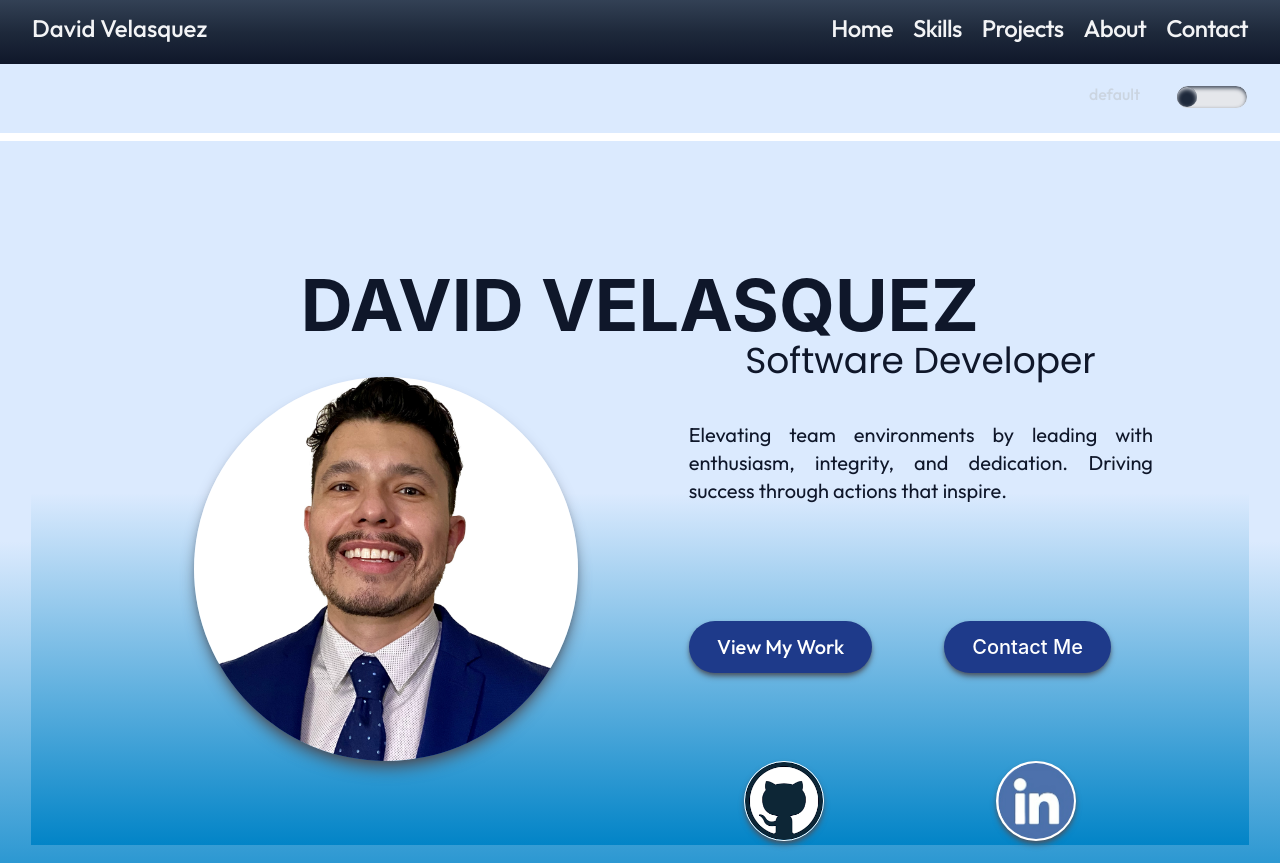
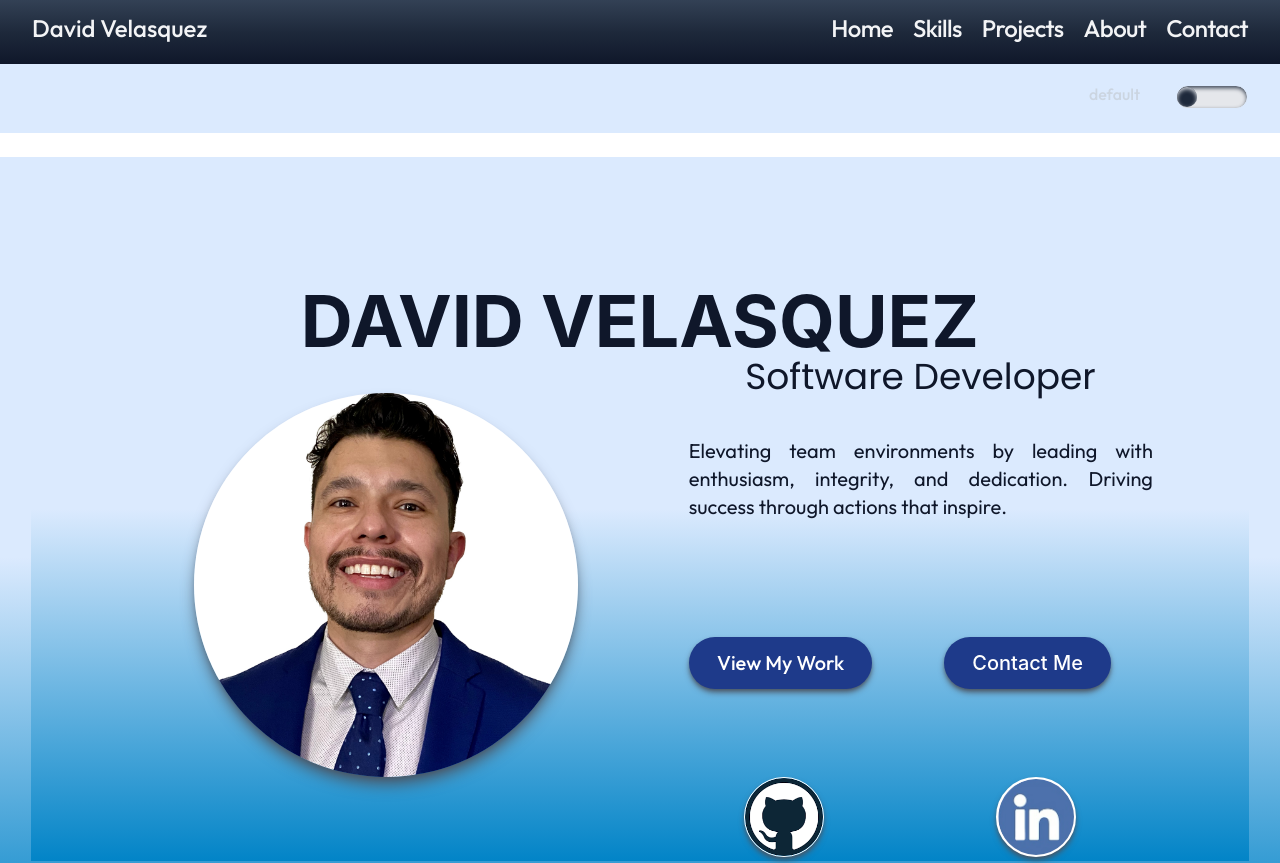
Before and after one commit to davidxv15/Portfolio-2, a React (Vite) app: page / in a window 1280 px wide. Shown: the top 863 px of the page. Built offline with nearby package versions, Linux system fonts and the light colour scheme; a web font is replaced by a local one.

Commit message:
refactor(Hero): sm:mt-6

```diff
--- a/src/components/HeroSection.tsx
+++ b/src/components/HeroSection.tsx
@@ -18,7 +18,7 @@ const HeroSection: React.FC = () => {
     }
   };
   return (
-    <section className="sm:mt-2 section flex flex-col items-center justify-evenly h-screen w-screen bg-gradient-to-t from-sky-600 via-blue-100 to-blue-100 text-center">
+    <section className="sm:mt-6 section flex flex-col items-center justify-evenly h-screen w-screen bg-gradient-to-t from-sky-600 via-blue-100 to-blue-100 text-center">
       <div className="bg-gradient-to-b from-blue-100 via-blue-100 to-sky-600">
         <h1
           className="surname relative top-[-6rem] md:top-[-2rem] lg:top-[3rem] text-5xl md:text-6xl lg:text-7xl font-league font-bold text-slate-900 bg-transparent
```
